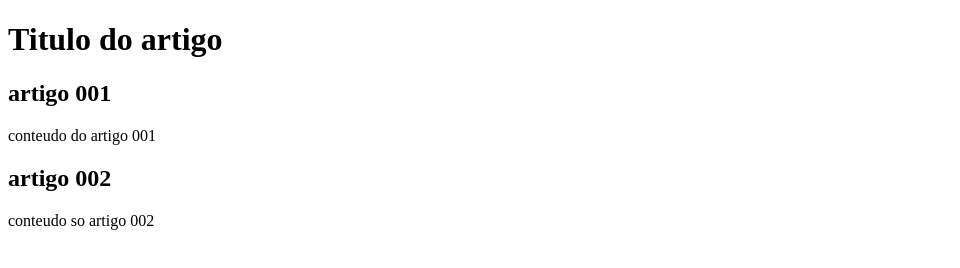
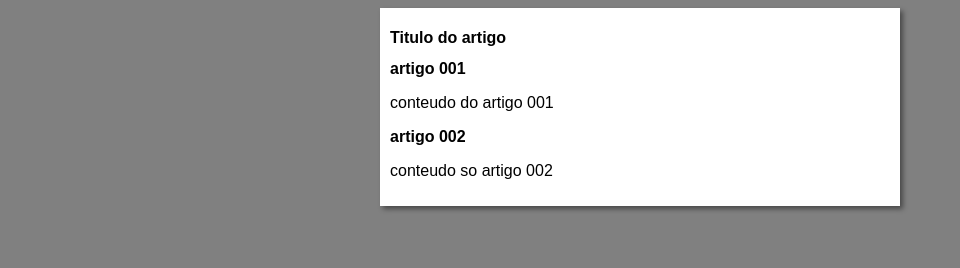
Before and after one commit to Marcelaferreira2001/projeto-site, a plain HTML site: page index.html in a window 1280 px wide. Shown: the whole page, without its empty margins (0-960 px from the left). Drawn offline with Linux system fonts and the light colour scheme.

Commit message:
iniciei o desniger

```diff
--- /dev/null
+++ b/estilos/style.css
@@ -0,0 +1,15 @@
+*{
+    font-family: Arial, Helvetica, sans-serif;
+    font-size: 16px;
+}
+
+body {
+    background-color: gray;
+}
+main{
+    background-color: white;
+    width: 500px;
+    margin: auto;
+    padding: 10px;
+    box-shadow: 3px 3px 5px rgba(0, 0, 0, 0.438);
+}
--- a/index.html
+++ b/index.html
@@ -4,6 +4,7 @@
     <meta charset="UTF-8">
     <meta name="viewport" content="width=device-width, initial-scale=1.0">
     <title>Titulo do site </title>
+    <link rel="stylesheet" href="estilos/style.css">
 </head>
 <body>
     <main>
```
